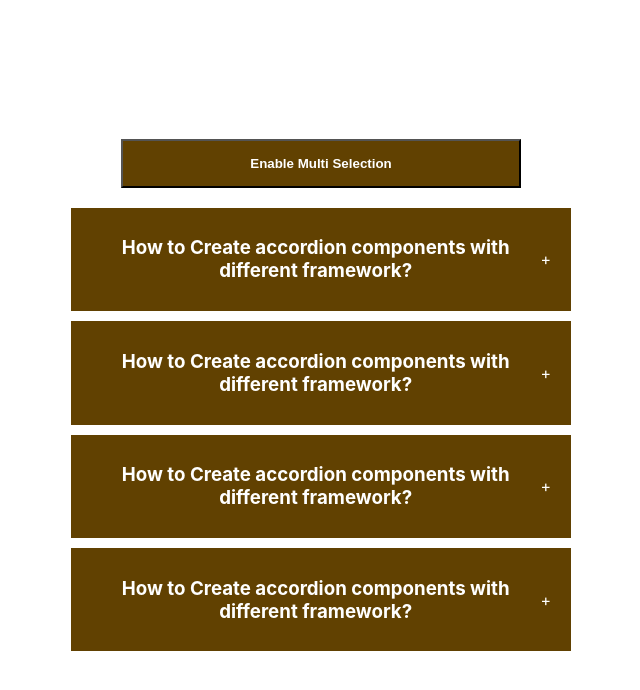
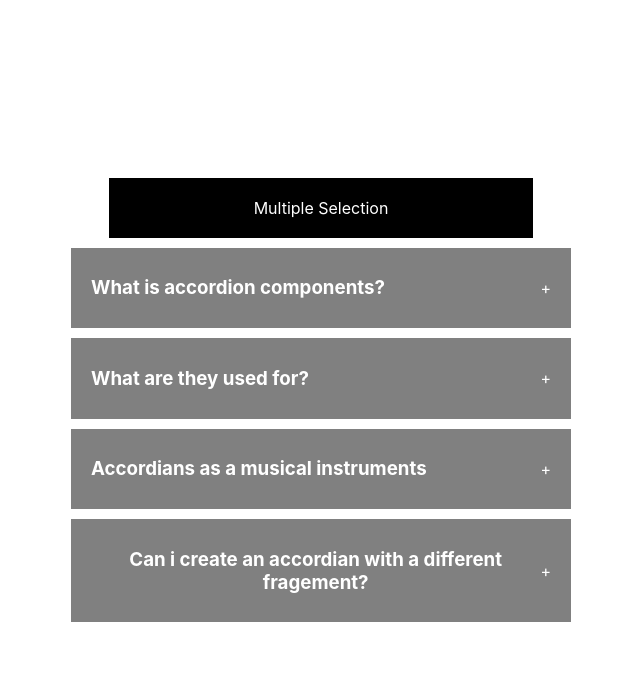
Before and after one commit to AakashRam70/small_projects, a React (Create React App) app in the folder my-app/: page / in a window 1280 px wide. Shown: the top 690 px of the page, without its empty margins (319-959 px from the left). Built offline with nearby package versions, Linux system fonts and the light colour scheme.

Commit message:
updating index.jsx

```diff
--- a/my-app/src/App.js
+++ b/my-app/src/App.js
@@ -1,11 +1,11 @@
 import './App.css';
-import Accordian from './components/accordian';
+import Accordion from './components/accordian';
 
 function App() {
   return (
     <div className='App'>
       {/* Accordian Component  */}
-      <Accordian />
+      <Accordion />
     </div>
   )
 }
--- a/my-app/src/components/accordian/data.js
+++ b/my-app/src/components/accordian/data.js
@@ -1,23 +1,23 @@
 const data = [
     {
-        id: "1",
-        questions: "How to Create accordion components with different framework?",
-        answer: "I can create it with the help oke JavaScript"
+        id: '1',
+        questions: "What is accordion components?",
+        answer: "Accordion components are user interface elements."
     },
     {
-        id: "2",
-        questions: "How to Create accordion components with different framework?",
-        answer: "I can create it with the help oke JavaScript"
+        id: '2',
+        questions: "What are they used for?",
+        answer: "They are commonly employed in various contexts, including FAQ's"
     },
     {
-        id: "3",
-        questions: "How to Create accordion components with different framework?",
-        answer: "I can create it with the help oke JavaScript"
+        id: '3',
+        questions: "Accordians as a musical instruments",
+        answer: "The accordian as a musical instrumentswith a keyboard"
     },
     {
-        id: "4",
-        questions: "How to Create accordion components with different framework?",
-        answer: "I can create it with the help oke JavaScript"
+        id: '4',
+        questions: "Can i create an accordian with a different fragement?",
+        answer: "Yes of course, it is very possible to create an accordian component."
     }
 ]
 
--- a/my-app/src/components/accordian/index.jsx
+++ b/my-app/src/components/accordian/index.jsx
@@ -1,59 +1,64 @@
-import React, { useState } from 'react'
-import data from './data';
+import { useState } from "react";
+import data from "./data"; // Make sure this path is correct
 import './styles.css'
 
-const Accordian = () => {
-
-    const [selected, setSelected] = useState(null)
+export default function Accordian() {
+    const [selected, setSelected] = useState(null);
     const [enableMultiSelection, setEnableMultiSelection] = useState(false)
-    const [multiple, setMultiple] = useState([])
+    const [multipe, setMultiple] = useState([])
 
     function handleSingleSelection(getCurrentId) {
+        // Logic for handling selection
         setSelected(getCurrentId === selected ? null : getCurrentId);
     }
 
-    function handleMultiSelection(getCurrentId) {
-        let copystate = [...multiple];
-        const findIndexofCurrentId
-            = copystate.indexOf(getCurrentId);
+    function handleMultipleSelection(getCurrentId) {
+        let copy = [...multipe];
+        const findIndexOfCurrentId = copy.indexOf(getCurrentId)
+        console.log(findIndexOfCurrentId)
+        if (findIndexOfCurrentId === -1) {
+            copy.push(getCurrentId)
+        } else {
+            copy.splice(findIndexOfCurrentId, 1)
+        }
 
-        if (findIndexofCurrentId === -1) copystate.push(getCurrentId)
-        else copystate.splice(findIndexofCurrentId, 1)
-
-        setMultiple(copystate);
+        setMultiple(copy);
     }
 
-    console.log(selected, multiple)
-
+    console.log(selected, multipe);
     return (
-        <div className='wrapper'>
-            <button onClick={() => setEnableMultiSelection(!enableMultiSelection)}>Enable Multi Selection</button>
+        <div className="wrapper">
+            <div onClick={() => setEnableMultiSelection(!enableMultiSelection)} className="multi">
+                Multiple Selection
+            </div>
             <div className="accordian">
                 {
-                    data && data.length > 0 ?
-                        data.map(dataItem => (
-                            <div className='item'>
-                                <div onClick={handleMultiSelection ? () =>
-
-                                    handleMultiSelection(dataItem.id) :
-                                    handleSingleSelection(dataItem.id)} className='title'>
-                                    <h3>{dataItem.questions}</h3>
+                    data && data.length > 0 ? (  // Corrected the spelling of 'length'
+                        data.map((dataItem) => (
+                            <div
+                                key={dataItem.id} // Adding key for each item
+                                onClick={enableMultiSelection ? () => handleMultipleSelection(dataItem.id) : () => handleSingleSelection(dataItem.id)}
+                                className="item"
+                            >
+                                <div className="title">
+                                    <h3>{dataItem.questions}</h3> {/* Ensure this matches your data structure */}
                                     <span>+</span>
                                 </div>
-                                <div className='content'>
-                                    {
-                                        selected === dataItem.id ? <div>{dataItem.answer}</div> : null
-                                    }
-                                </div>
+                                {
+                                    enableMultiSelection ? multipe.indexOf(dataItem.id) !== -1 && <div className="content">{dataItem.answer}</div> : selected === dataItem.id && <div className="content">{dataItem.answer}</div>
+                                }
+                                {/* {
+                                    selected === dataItem.id || multipe.indexOf(dataItem.id) !== -1 ? (
+                                        <div className="content">{dataItem.answer}</div>
+                                    ) : (null)
+                                } */}
                             </div>
-
                         ))
-                        :
-                        <div>Data Not Found</div>
+                    ) : (
+                        <div>Not Found</div>
+                    )
                 }
             </div>
         </div>
     )
 }
-
-export default Accordian;
--- a/my-app/src/components/accordian/styles.css
+++ b/my-app/src/components/accordian/styles.css
@@ -5,17 +5,14 @@
     justify-content: center;
     align-items: center;
     flex-direction: column;
-    gap: 20px;
 }
 
-.wrapper button {
-    padding: 15px;
-    width: 400px;
+.multi {
+    background: black;
     color: white;
-    background-color: #614101;
-    font-weight: bold;
-    cursor: pointer;
-
+    padding: 20px 20px;
+    margin: 10px 10px;
+    width: 30vw;
 }
 
 .accordian {
@@ -23,7 +20,7 @@
 }
 
 .item {
-    background: #614101;
+    background: gray;
     margin-bottom: 10px;
     padding: 10px 20px;
 }
@@ -39,4 +36,5 @@
 .content {
     color: white;
     height: auto;
+    margin-top: 4px;
 }
```
